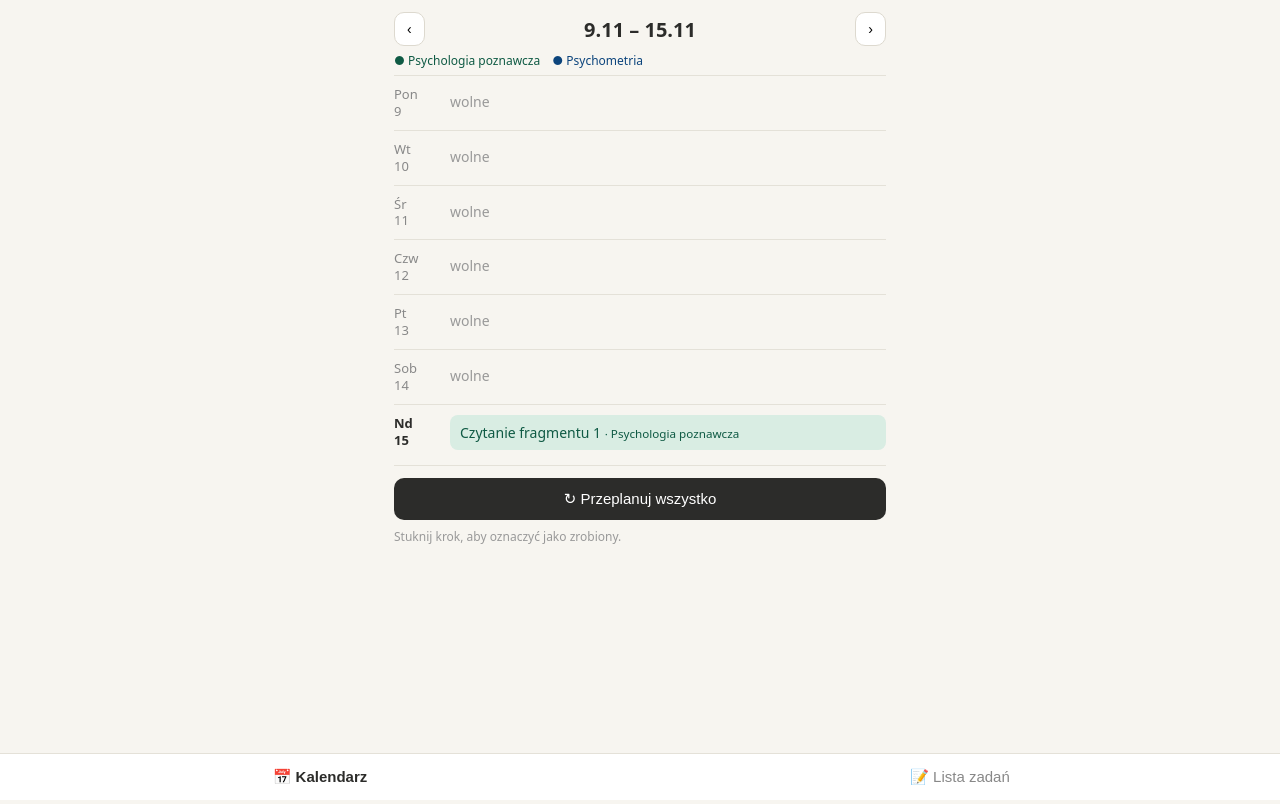
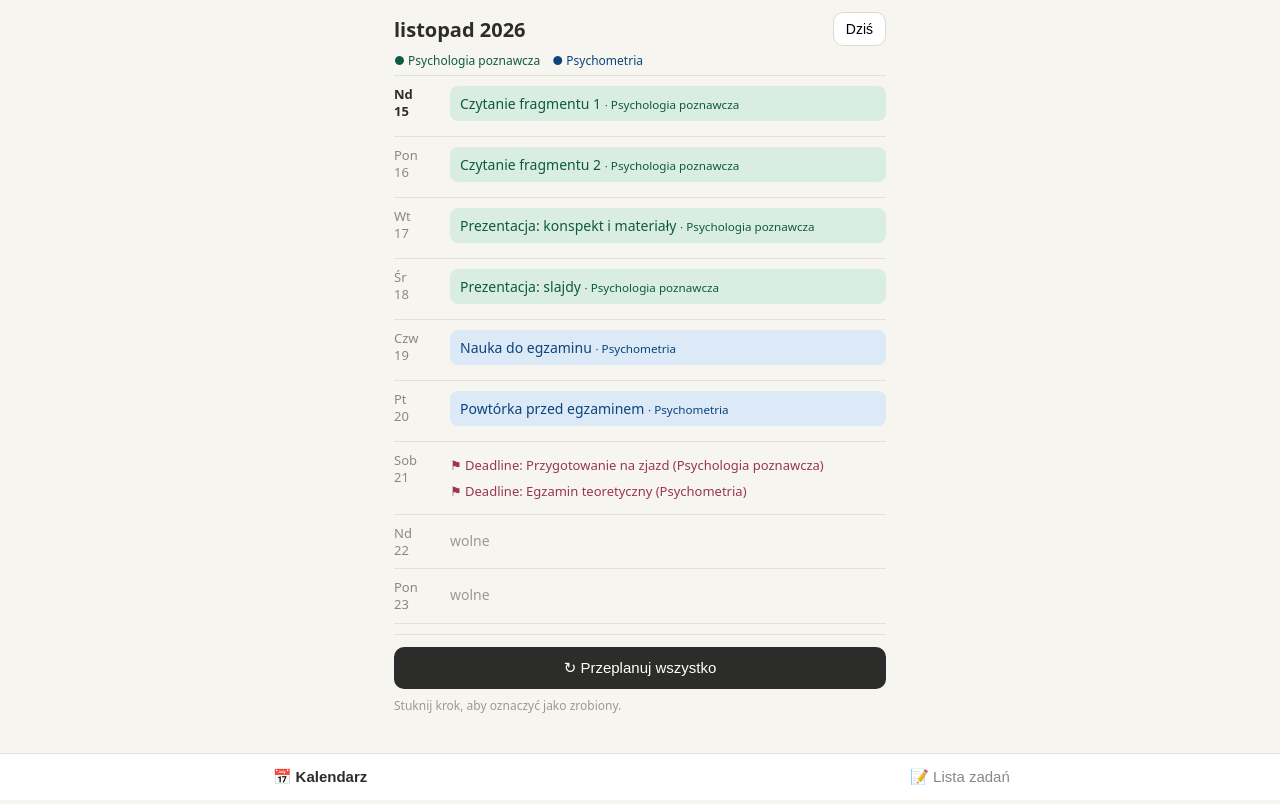
Before and after one commit to radoswis/planer-studentki, a plain HTML site: page index.html in a window 1280 px wide. Drawn offline with Linux system fonts and the light colour scheme.

Commit message:
Kalendarz: ciągła lista dni przewijana pionowo zamiast strzałek tygodni
Co-Authored-By: Claude Opus 5.5 <noreply@anthropic.com>
Claude-Session: https://claude.ai/code/session_01Nv6aFRHvnftoxvQHxZyFfX

```diff
--- a/index.html
+++ b/index.html
@@ -40,7 +40,7 @@ textarea{min-height:70px;resize:vertical}
 <body>
 <main>
 <section id="cal">
-  <div class="nav"><button class="btn2" onclick="shiftWeek(-1)">‹</button><h1 id="wk" style="margin:0"></h1><button class="btn2" onclick="shiftWeek(1)">›</button></div>
+  <div class="nav"><h1 id="wk" style="margin:0"></h1><button class="btn2" onclick="goToday()">Dziś</button></div>
   <div class="legend" id="legend"></div>
   <div id="days"></div>
   <button class="btn" onclick="replanAll()">↻ Przeplanuj wszystko</button>
@@ -151,11 +151,12 @@ function del(id){if(!confirm('Usunąć zadanie?'))return;S.tasks=S.tasks.filter(
 const col=s=>COLORS[S.colors[s]??0];
 
 function render(){
-  const m=monday(week),t0=today();
-  wk.textContent=`${+m.slice(8)}.${m.slice(5,7)} – ${+addD(m,6).slice(8)}.${addD(m,6).slice(5,7)}`;
+  const m=monday(-2),t0=today();
+  let end=addD(monday(8),6);S.tasks.forEach(t=>{if(t.deadline>end)end=t.deadline});
+  const n=Math.round((new Date(end+'T12:00')-new Date(m+'T12:00'))/864e5)+1;
   legend.innerHTML=[...new Set(S.tasks.map(t=>t.subject))].map(s=>`<span style="color:${col(s)[1]}">● ${s}</span>`).join('');
   let h='';
-  for(let i=0;i<7;i++){
+  for(let i=0;i<n;i++){
     const d=addD(m,i),dt=new Date(d+'T12:00');
     let c='';
     S.tasks.forEach(t=>{
@@ -165,10 +166,11 @@ function render(){
         c+=`<div class="dead">⚑ Deadline: ${label}</div>`;
       }
     });
-    h+=`<div class="day${d===t0?' today':''}"><div class="dl">${DAYS[dt.getDay()]}<br>${dt.getDate()}</div><div style="flex:1">${c||'<div class="empty">wolne</div>'}</div></div>`;
+    h+=`<div class="day${d===t0?' today':''}" data-d="${d}"><div class="dl">${DAYS[dt.getDay()]}<br>${dt.getDate()}</div><div style="flex:1">${c||'<div class="empty">wolne</div>'}</div></div>`;
   }
-  days.innerHTML=h;
-  const td=days.querySelector('.today');days.scrollTop=td?td.offsetTop-days.offsetTop:0;
+  const st=days.scrollTop;days.innerHTML=h;
+  if(!rendered){rendered=1;goToday()}else days.scrollTop=st;
+  setMonth();
   tasks.innerHTML=S.tasks.length?S.tasks.slice().sort((a,b)=>a.deadline<b.deadline?-1:1).map(t=>{
     const[bg,fg]=col(t.subject),d=t.steps.filter(s=>s.done).length;
     const header=t.title&&t.title!==t.subject?`<b>${t.title}</b> <small>· ${t.subject}</small>`:`<b>${t.subject}</b>`;
@@ -177,7 +179,11 @@ function render(){
   subs.innerHTML=Object.keys(S.colors).map(s=>`<option value="${s}">`).join('');
   fCol.innerHTML=COLORS.map((c,i)=>`<span style="background:${c[0]}" class="${i===selCol?'sel':''}" onclick="selCol=${i};render()"></span>`).join('');
 }
-function shiftWeek(n){week+=n;render()}
+let rendered=0;
+const MON=['styczeń','luty','marzec','kwiecień','maj','czerwiec','lipiec','sierpień','wrzesień','październik','listopad','grudzień'];
+function goToday(){const td=days.querySelector('.today');if(td)days.scrollTop=td.offsetTop-days.offsetTop}
+function setMonth(){const top=days.scrollTop+days.offsetTop;const el=[...days.children].find(e=>e.offsetTop+e.offsetHeight>top);if(el){const d=el.dataset.d;wk.textContent=MON[+d.slice(5,7)-1]+' '+d.slice(0,4)}}
+days.addEventListener('scroll',setMonth);
 function tab(x){cal.hidden=x!=='cal';list.hidden=x!=='list';tCal.classList.toggle('on',x==='cal');tList.classList.toggle('on',x==='list')}
 fSub.addEventListener('change',()=>{if(S.colors[fSub.value]!=null){selCol=S.colors[fSub.value];render()}});
 
```
